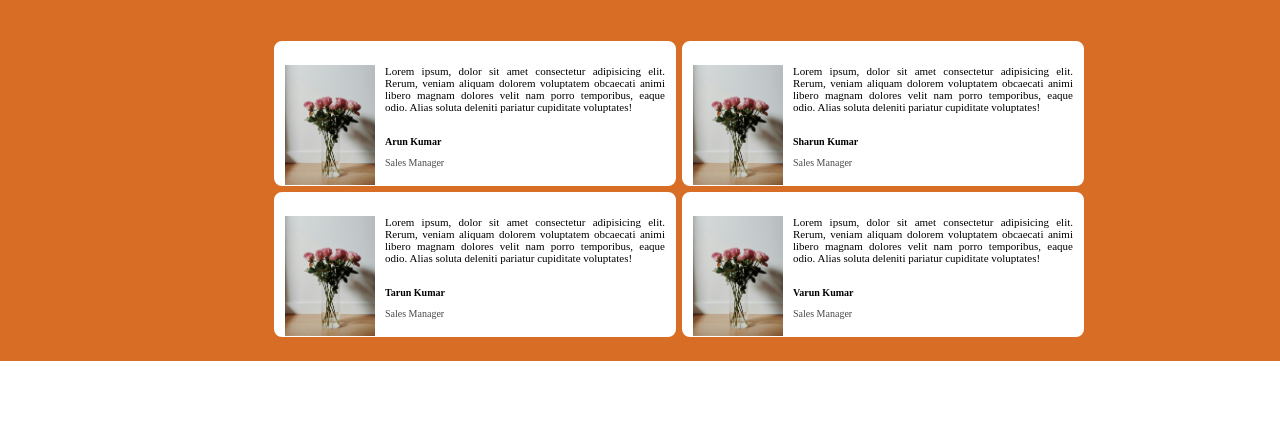
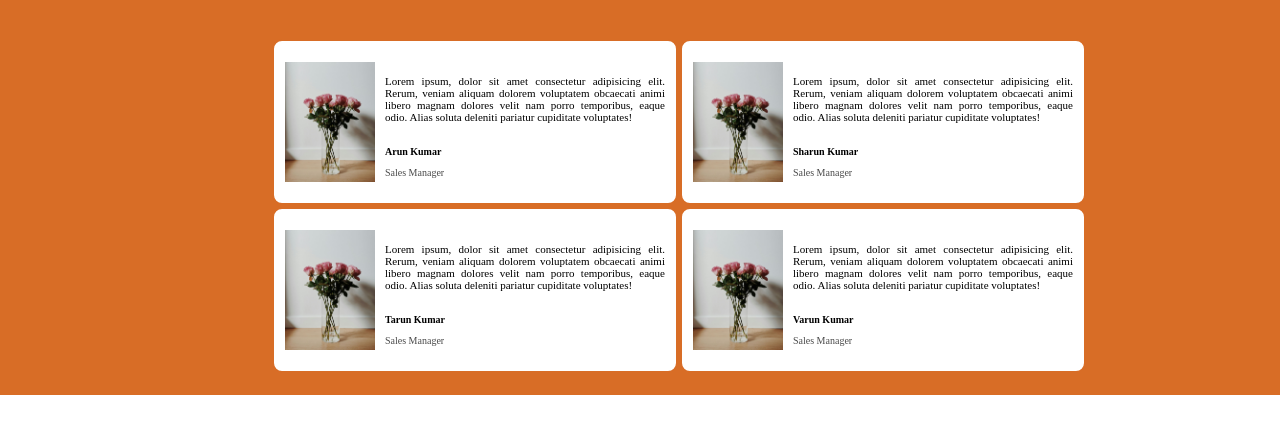
Before and after one commit to tarun-vasakam/Testimonial-page, a plain HTML site: page index.html in a window 1280 px wide. Shown: the part 238-672 px from the top of the page. Drawn offline with Linux system fonts and the light colour scheme.

Commit message:
Update style.css
updates padding and height

```diff
--- a/style.css
+++ b/style.css
@@ -25,16 +25,14 @@ html,body{
 }
 .newtd{
     width: 400px;
-    height: 140px;
+    height: 160px;
     background-color: white;
     border: 2px solid rgb(216, 109, 38);
     border-radius: 10px;
 }
 .flo{
     float: left;
-    padding-left: 10px;
-    padding-top: 23px;
-    padding-right: 10px;
+    padding: 10px;
 }
 .lorem{
     margin: 23px 10px;
```
